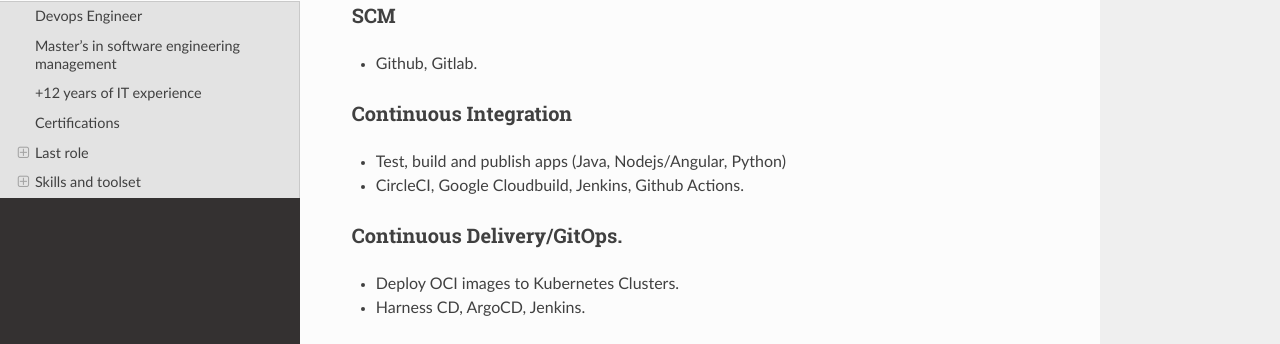
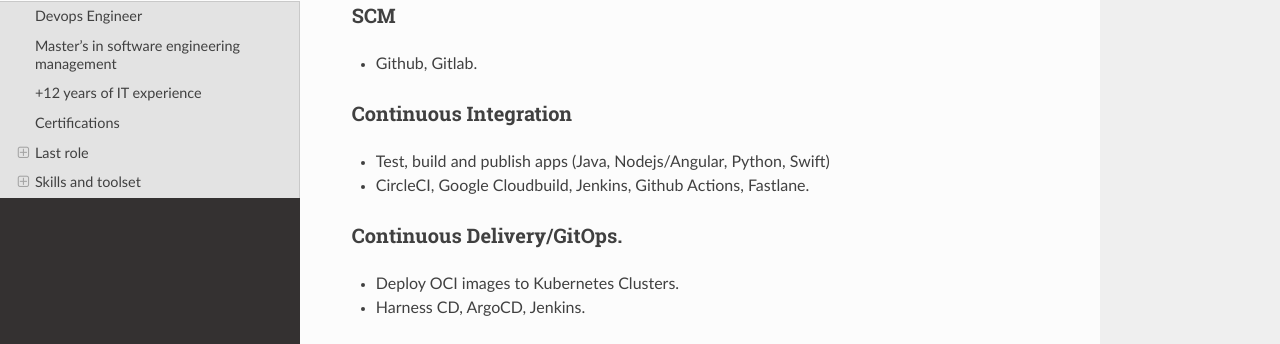
Before and after one commit to dirceubb/resume, an MkDocs documentation site: the page built from resume/index.md, in a window 1280 px wide and 900 px high, scrolled down 898 px. Shown: the part 106-450 px from the top of the window. Built offline with MkDocs 1.6.1, drawn with Linux system fonts in a browser that asks for light colours; nearby versions of some CDN libraries.

Commit message:
Update index.md

```diff
--- a/resume/index.md
+++ b/resume/index.md
@@ -20,8 +20,8 @@
 ### SCM
 - Github, Gitlab.
 ### Continuous Integration
-- Test, build and publish apps (Java, Nodejs/Angular, Python)
-- CircleCI, Google Cloudbuild, Jenkins, Github Actions.
+- Test, build and publish apps (Java, Nodejs/Angular, Python, Swift)
+- CircleCI, Google Cloudbuild, Jenkins, Github Actions, Fastlane.
 ### Continuous Delivery/GitOps.
 - Deploy OCI images to Kubernetes Clusters.
 - Harness CD, ArgoCD, Jenkins.
```
